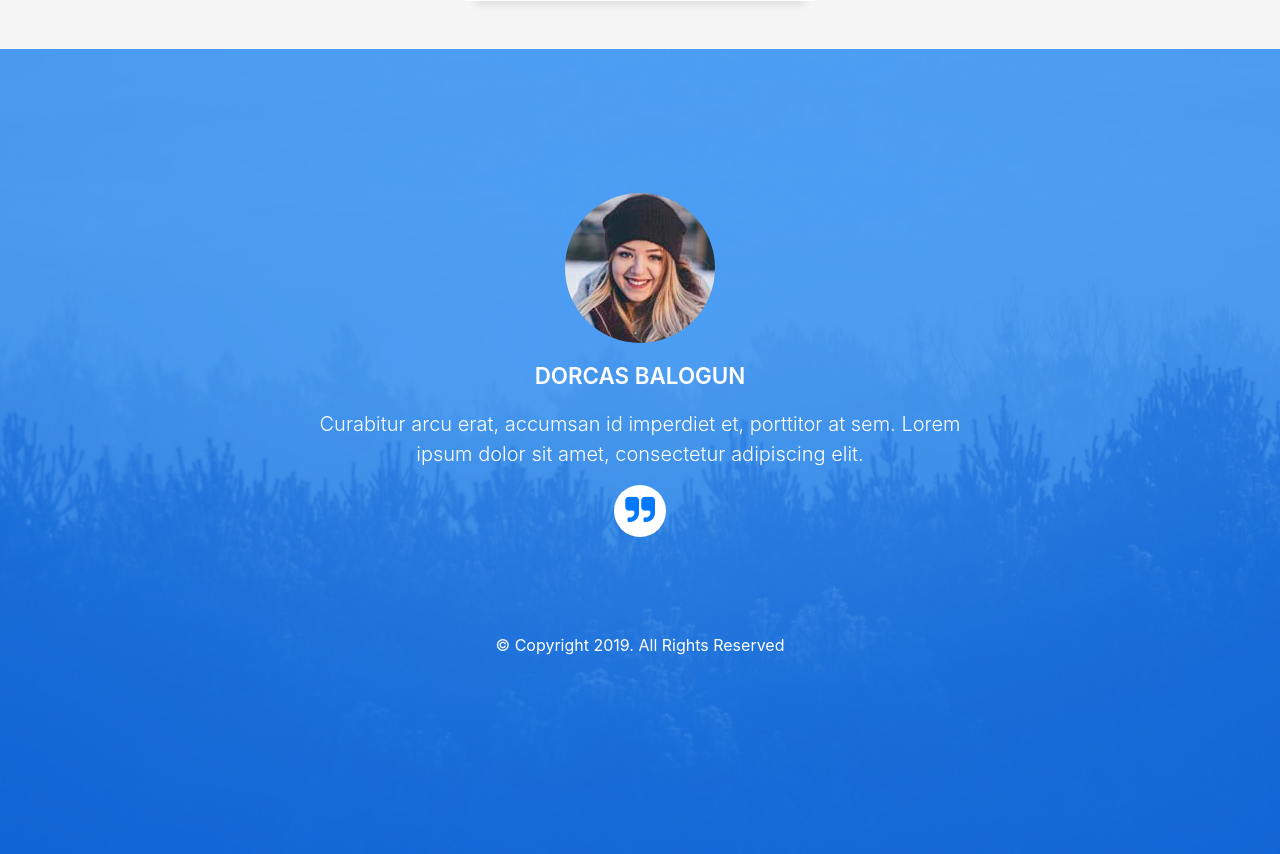
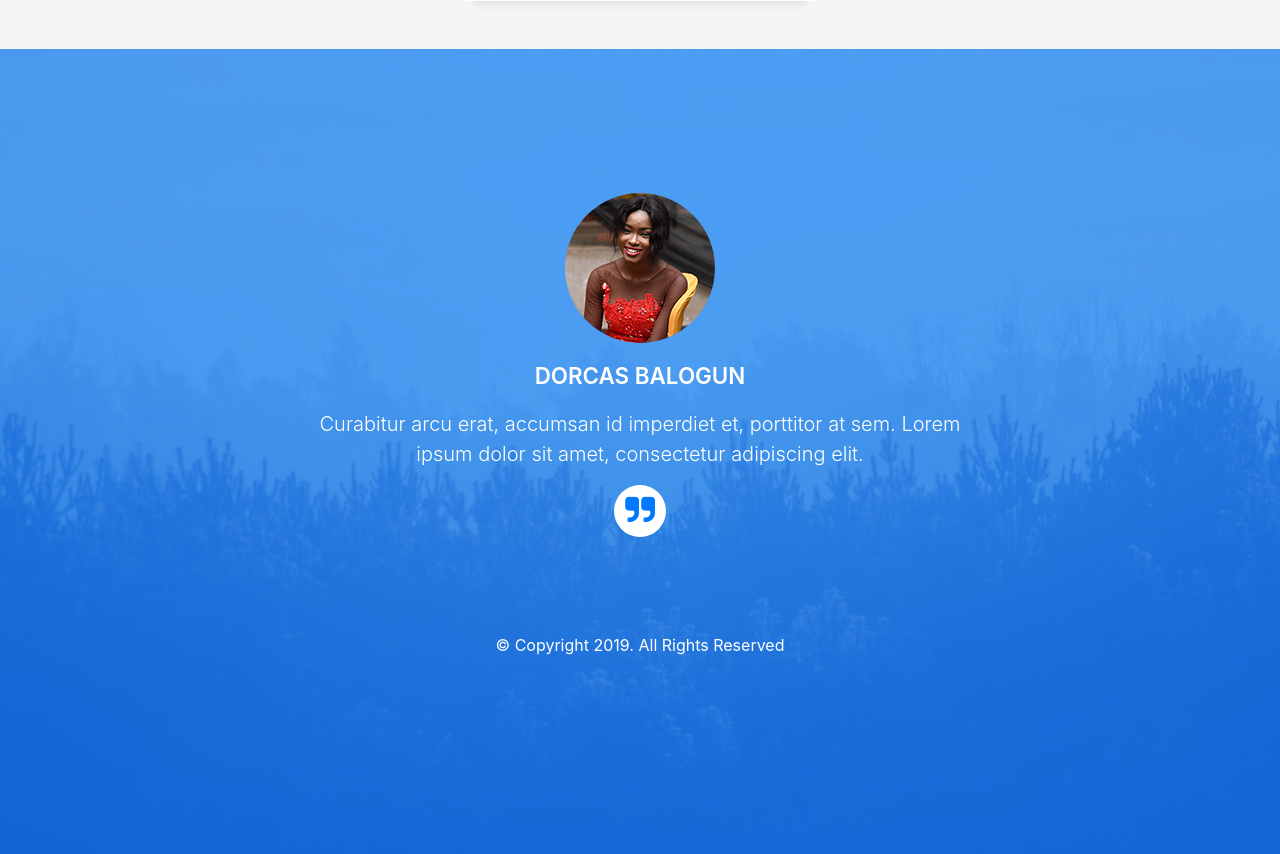
Before and after one commit to agmt5989/recommend, a Node server app: page / in a window 1280 px wide. Shown: the part 1881-2735 px from the top of the page. Run offline with Node 20, Linux system fonts and the light colour scheme; some libraries are stand-ins or nearby versions; some web fonts are replaced.

Commit message:
change image

```diff
--- a/views/index.handlebars
+++ b/views/index.handlebars
@@ -363,7 +363,7 @@
                 <div id="testimonial-mf" class="owl-carousel owl-theme">
                     <div class="testimonial-box">
                         <div class="author-test">
-                            <img src="img/testimonial-4.jpg" alt="" class="rounded-circle b-shadow-a">
+                            <img src="img/dorcas.jpg" alt="" class="rounded-circle b-shadow-a">
                             <span class="author">Dorcas Balogun</span>
                         </div>
                         <div class="content-test">
```
